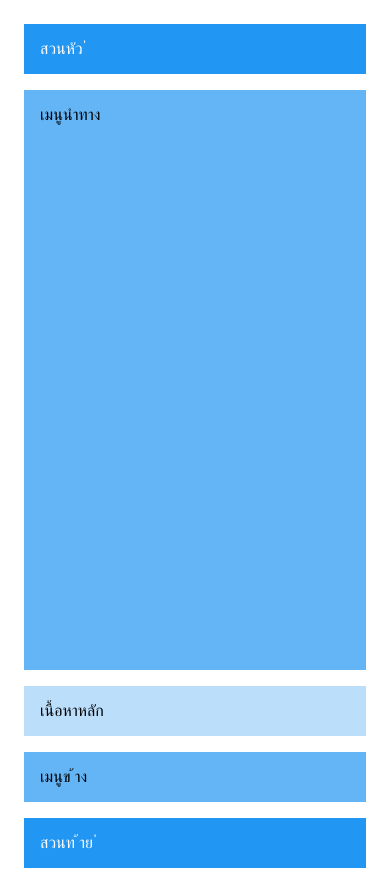
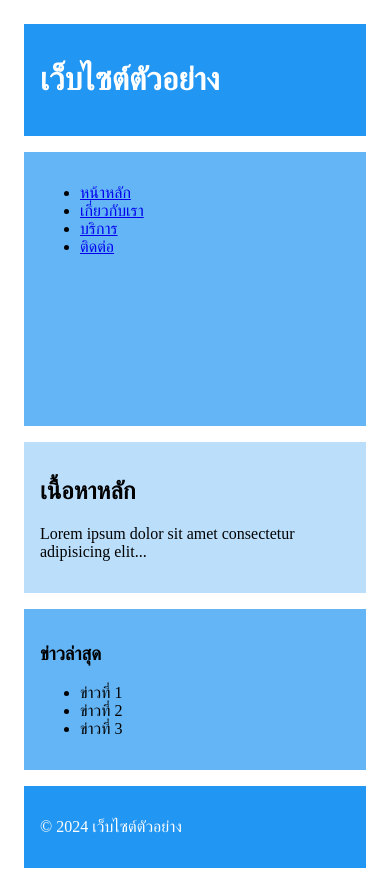
Before and after one commit to 66160003/week4-grid-lab, a plain HTML site: page index.html in a window 390 px wide. Drawn offline with Linux system fonts and the light colour scheme; files that its build step writes are made by us from their sources.

Commit message:
เพิ่มเนื้อหาจําลองสําหรับทดสอบ Responsive

```diff
--- a/index.html
+++ b/index.html
@@ -5,15 +5,36 @@
  <meta charset="UTF-8">
  <meta name="viewport" content="width=device-width, initial-scale=1.0">
  <title>Grid Layout Lab</title>
- <link rel="stylesheet" href="styles.css">
+ <link rel="stylesheet" href="css/styles.css">
 </head>
 <body>
- <div class="grid-container">
- <header class="header">สวนหัว ่ </header>
- <nav class="nav">เมนูนําทาง</nav>
- <main class="main">เนื้อหาหลัก</main>
- <aside class="sidebar">เมนูข ้าง</aside>
- <footer class="footer">สวนท ้าย ่ </footer>
- </div>
+    <div class="grid-container">
+        <header class="header">
+        <h1>เว็บไซต์ตัวอย่าง</h1>
+        </header>
+        <nav class="nav">
+        <ul>
+        <li><a href="#">หน้าหลัก</a></li>
+        <li><a href="#">เกี่ยวกับเรา</a></li>
+        <li><a href="#">บริการ</a></li>
+        <li><a href="#">ติดต่อ</a></li>
+        </ul>
+        </nav>
+        <main class="main">
+        <h2>เนื้อหาหลัก</h2>
+        <p>Lorem ipsum dolor sit amet consectetur adipisicing elit...</p>
+        </main>
+        <aside class="sidebar">
+        <h3>ข่าวล่าสุด</h3>
+        <ul>
+        <li>ข่าวที่ 1</li>
+        <li>ข่าวที่ 2</li>
+        <li>ข่าวที่ 3</li>
+        </ul>
+        </aside>
+        <footer class="footer">
+        <p>&copy; 2024 เว็บไซต์ตัวอย่าง</p>
+        </footer>
+    </div>
 </body>
 </html>
```
